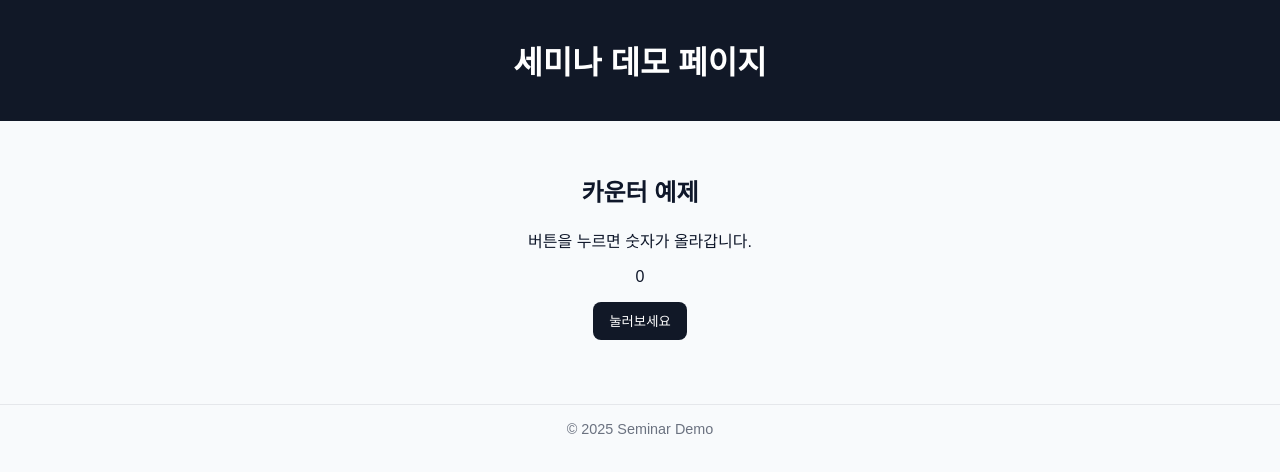
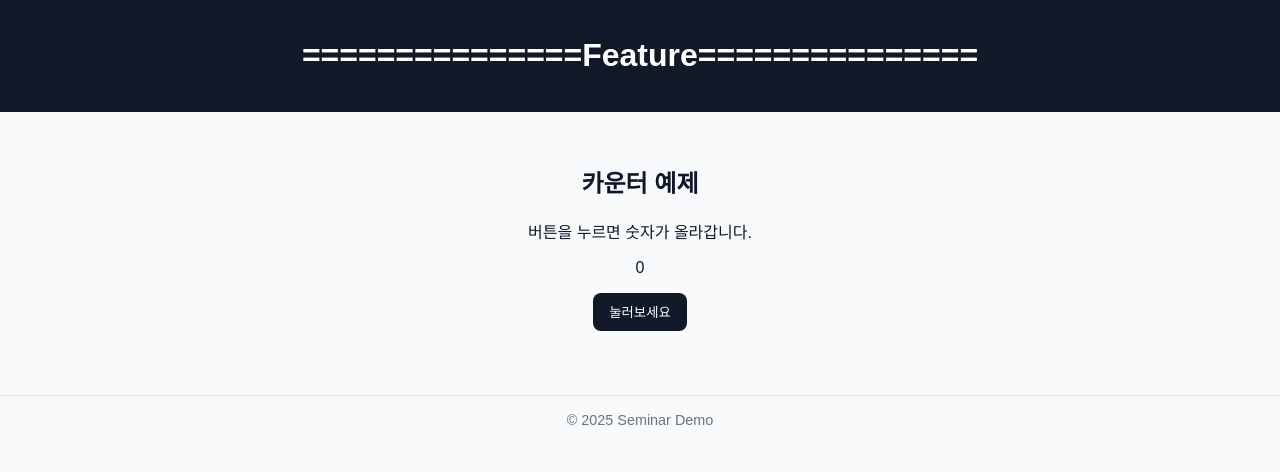
Before and after one commit to inkyeongjo/index_repo, a plain HTML site: page index.html in a window 1280 px wide. Drawn offline with Linux system fonts and the light colour scheme.

Commit message:
Edit head feature

```diff
--- a/index.html
+++ b/index.html
@@ -16,7 +16,7 @@
 </head>
 <body>
   <header>
-    <h1>세미나 데모 페이지</h1>
+    <h1>===============Feature===============</h1>
   </header>
   <main>
     <section>
```
